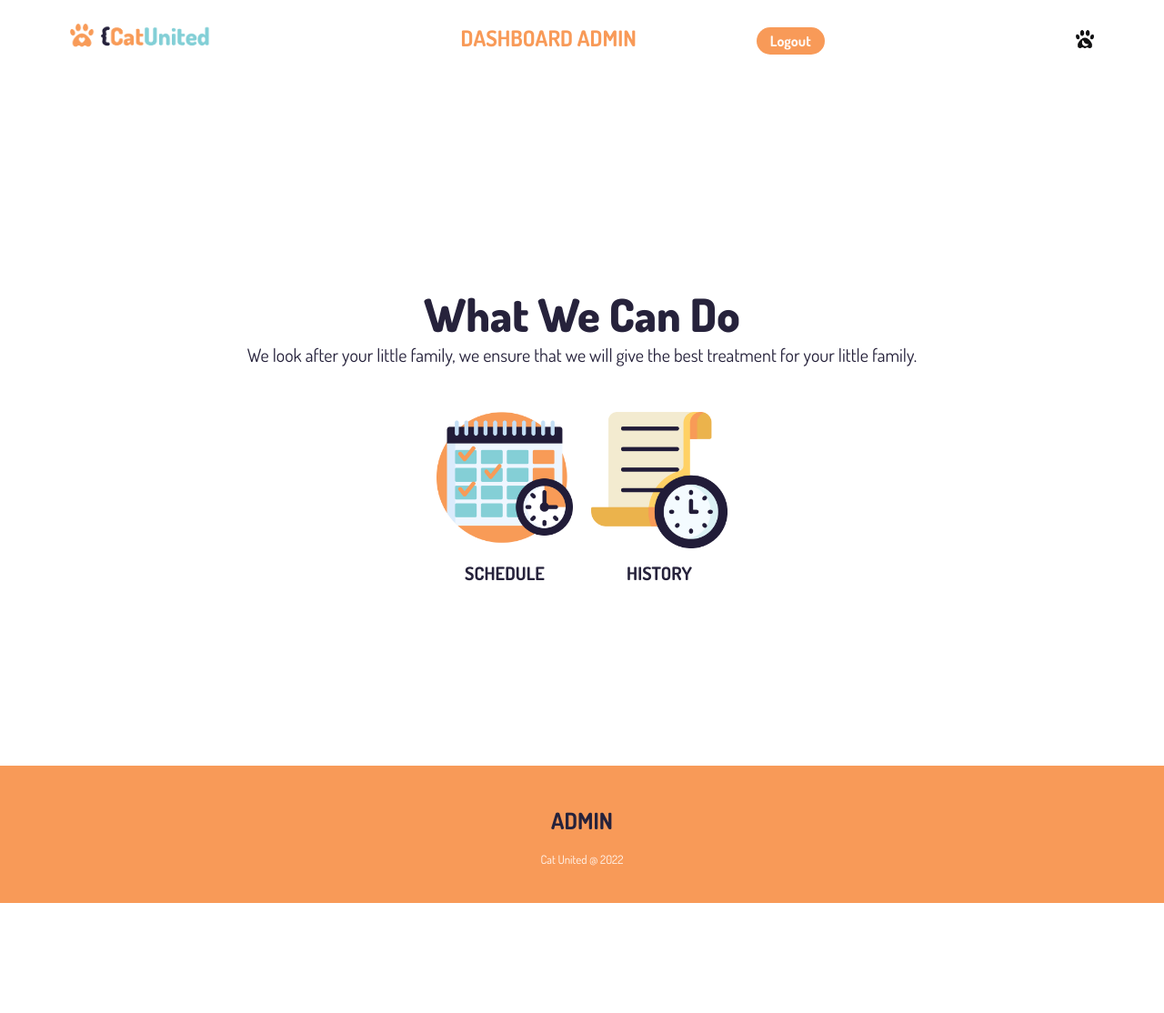
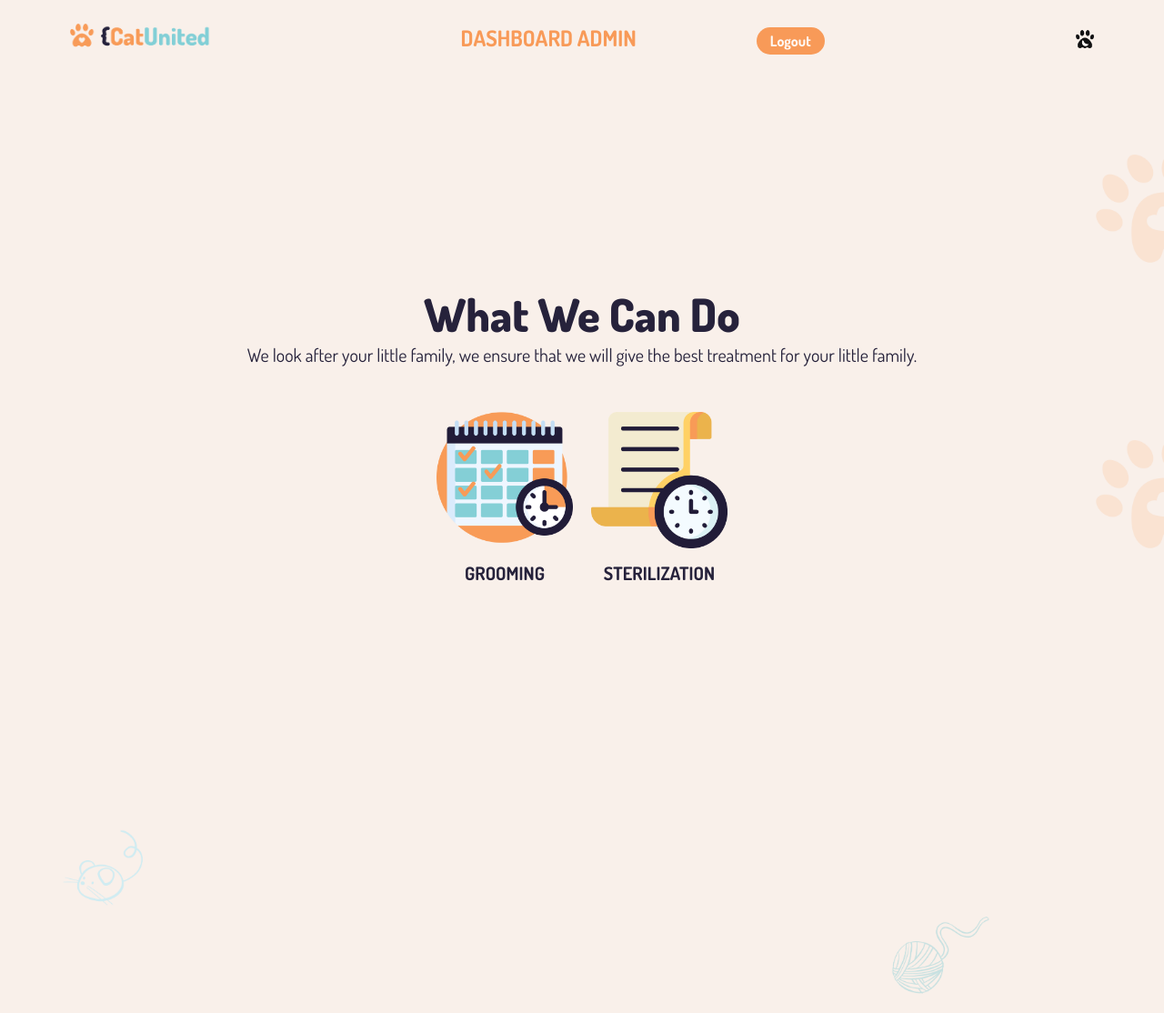
Before and after one commit to land21/PA_WEB_2022, a PHP site: page /admin/dashboard.php in a window 1280 px wide. Shown: the whole page at 91% size. Run offline with PHP 8.4, Linux system fonts and the light colour scheme.

Commit message:
backgroundnya ketinggalan

```diff
--- a/PA_WEB/admin/dashboard.php
+++ b/PA_WEB/admin/dashboard.php
@@ -31,11 +31,11 @@
             <div class="box-content" id="content-wwcd">
                 <div class="schedule">
                     <a href="jadwalAdmin.php"><img src="../img/schedule.png" alt="HTML" id="schedule"></a>
-                    <p>SCHEDULE</p>
+                    <p>GROOMING</p>
                 </div>
                 <div class="history">
-                    <a href="historyAdmin.php"><img src="../img/history.png" alt="HTML" id="history"></a>
-                    <p>HISTORY</p>
+                <a href="historyAdmin.php"><img src="../img/history.png" alt="HTML" id="history"></a>
+                    <p>STERILIZATION</p>
                 </div>
             </div>
         </div>
--- a/PA_WEB/admin/styleAdmin.css
+++ b/PA_WEB/admin/styleAdmin.css
@@ -5,10 +5,11 @@
 }
 
 header,
+main,
 .main-content {
     height: 100vh;
     width: 100%;
-    /* background-image: url(../img/background.png); */
+    background-image: url(../img/background.png);
     background-position: right center;
     background-size: cover;
     position: relative;
```
